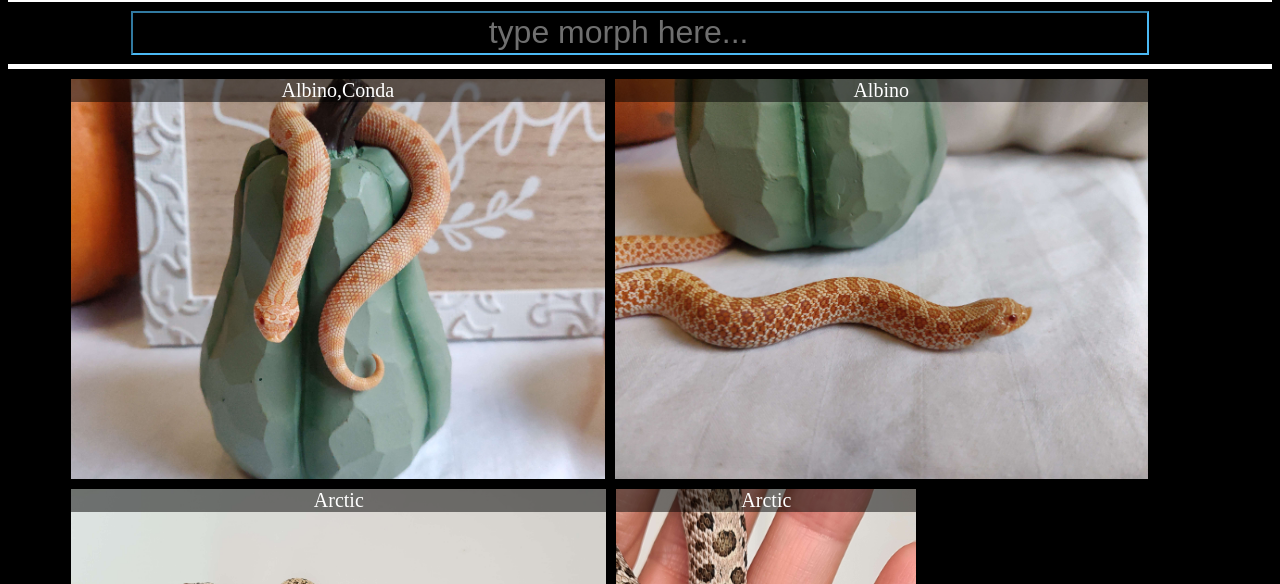
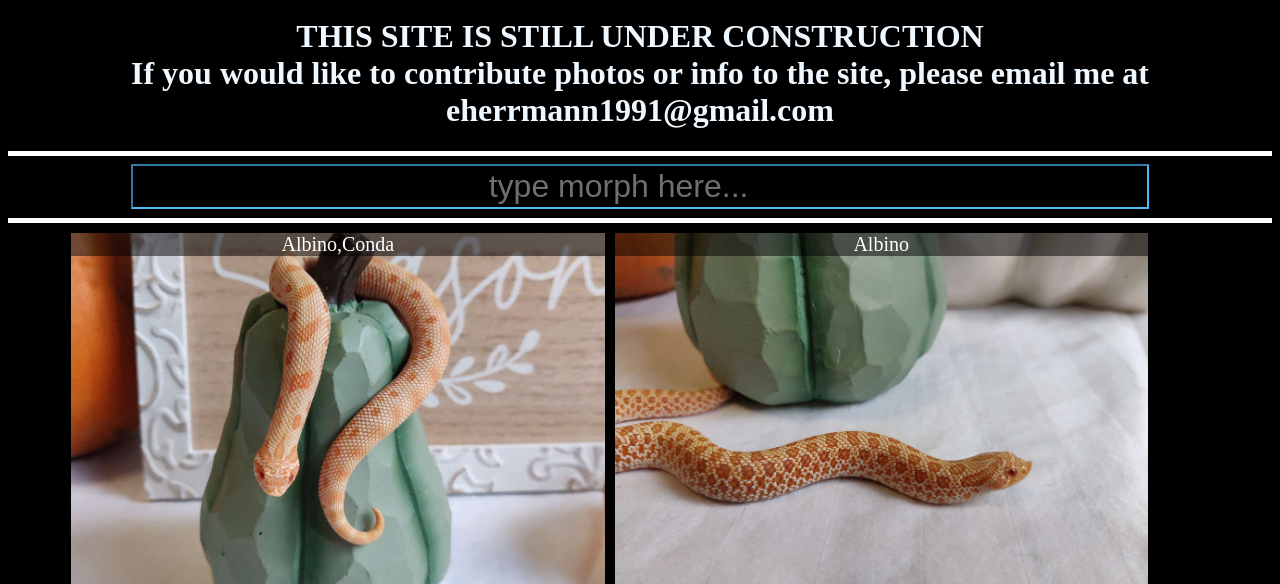
Before and after one commit to satchmo91/hognose_morphs, a website with bundled scripts: page index.html in a window 1280 px wide. Shown: the part 216-800 px from the top of the page. Built offline with nearby package versions, Linux system fonts and the light colour scheme.

Commit message:
Commit before attempting to upload to AWS

```diff
--- a/index.html
+++ b/index.html
@@ -13,6 +13,9 @@
         <div class="text_10 center hero">
             HognoseMorphs
         </div>
+        <div style="text-align: center;">
+            <h1>THIS SITE IS STILL UNDER CONSTRUCTION <br> If you would like to contribute photos or info to the site, please email me at eherrmann1991@gmail.com</h1>
+        </div>
         <div class="divider bg_white"></div>
         <div class="container" style="height: 60px; display:grid; place-items: center;">
             <input type="text" placeholder="type morph here..." id="textBox" list="suggestions">
--- a/script.js
+++ b/script.js
@@ -3,9 +3,8 @@ const gallery = document.getElementById("gallery");
 const suggestions = document.getElementById("suggestions");
 
 import data from "./data.json" assert { type: "json"};
-import {Fuse} from "./node_modules/fuse.js/dist/fuse.js";
 
-const traitList = ["Wild", "Albino","Conda","Super-Conda","Arctic","Super-Arctic","Axanthic","Caramel","Extreme Red","Granite","Green Hypo","Hypo","Dutch Hypo","Jag","Lavender","Lemon Ghost","Leucistic","Mocha","Pink Pastel","Pistachio","Purple Line","RBE Pastel","Sable","Shadow","Swiss Chocolate","Tiger","Toffee","Twinspot"];
+const traitList = ["WILD", "ALBINO","CONDA","SUPER-CONDA","ARCTIC","SUPER-ARCTIC","AXANTHIC","CARAMEL","EXTREME RED","GRANITE","GREEN HYPO","HYPO","DUTCH HYPO","JAG","LAVENDER","LEMON GHOST","LEUSISTIC","MOCHA","PINK PASTEL","PISTACHIO","PURPLE LINE","RBE PASTEL","SABLE","SHADOW","SWISS CHOCOLATE","TIGER","TOFFEE","TWINSPOT"];
 
 window.onload = (e) => {
     loadImages();
@@ -44,21 +43,16 @@ function loadImages () {
 
     let overlayDiv = document.createElement("div");
     overlayDiv.className = "overlay";
-    overlayDiv.innerHTML = image.overlay
+    overlayDiv.innerHTML = "Credit: " + image.overlay
 
     let topOverlayDiv = document.createElement("div");
     topOverlayDiv.className = "topOverlay";
     topOverlayDiv.innerHTML = image.traits;
 
-    let aTag = document.createElement("a");
-    aTag.href = img.src;
-
-    aTag.appendChild(img);
-    containerDiv.appendChild(aTag);
+    containerDiv.appendChild(img);
     containerDiv.appendChild(topOverlayDiv);
     containerDiv.appendChild(overlayDiv);
     gallery.appendChild(containerDiv);
-        console.log("TEST")
     });
 }
 
@@ -73,7 +67,7 @@ function resetImages() {
 }
 
 function searchForImage() {
-    let searchText = textBox.value;
+    let searchText = textBox.value.toUpperCase();
 
     if(searchText === "") {
         resetImages();
@@ -83,7 +77,7 @@ function searchForImage() {
     data.images.forEach(image => {
         let id = image.id;
         for (let index = 0; index < image.traits.length; index++) {
-            if(image.traits[index].includes(searchText)){
+            if(image.traits[index].toUpperCase().includes(searchText)){
                 break;
             } else {
                 if(document.getElementById(id)){
```
